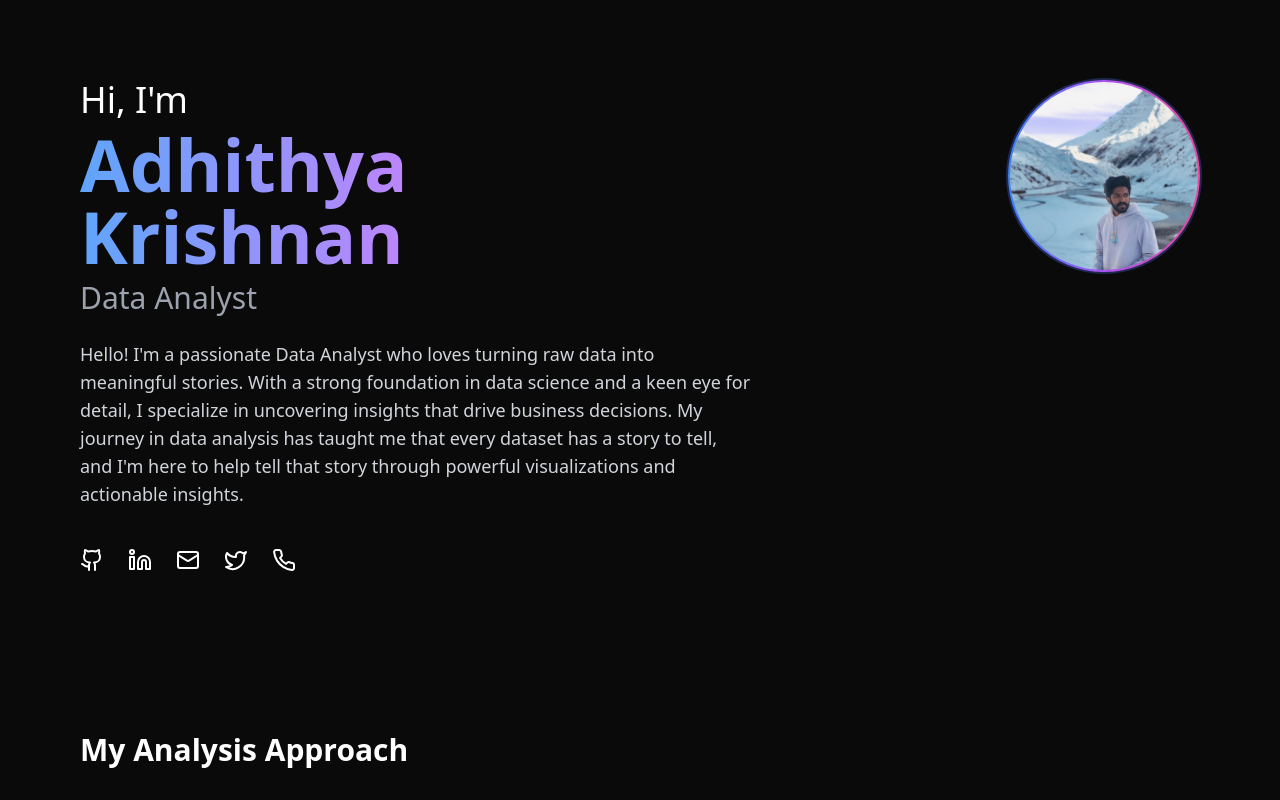
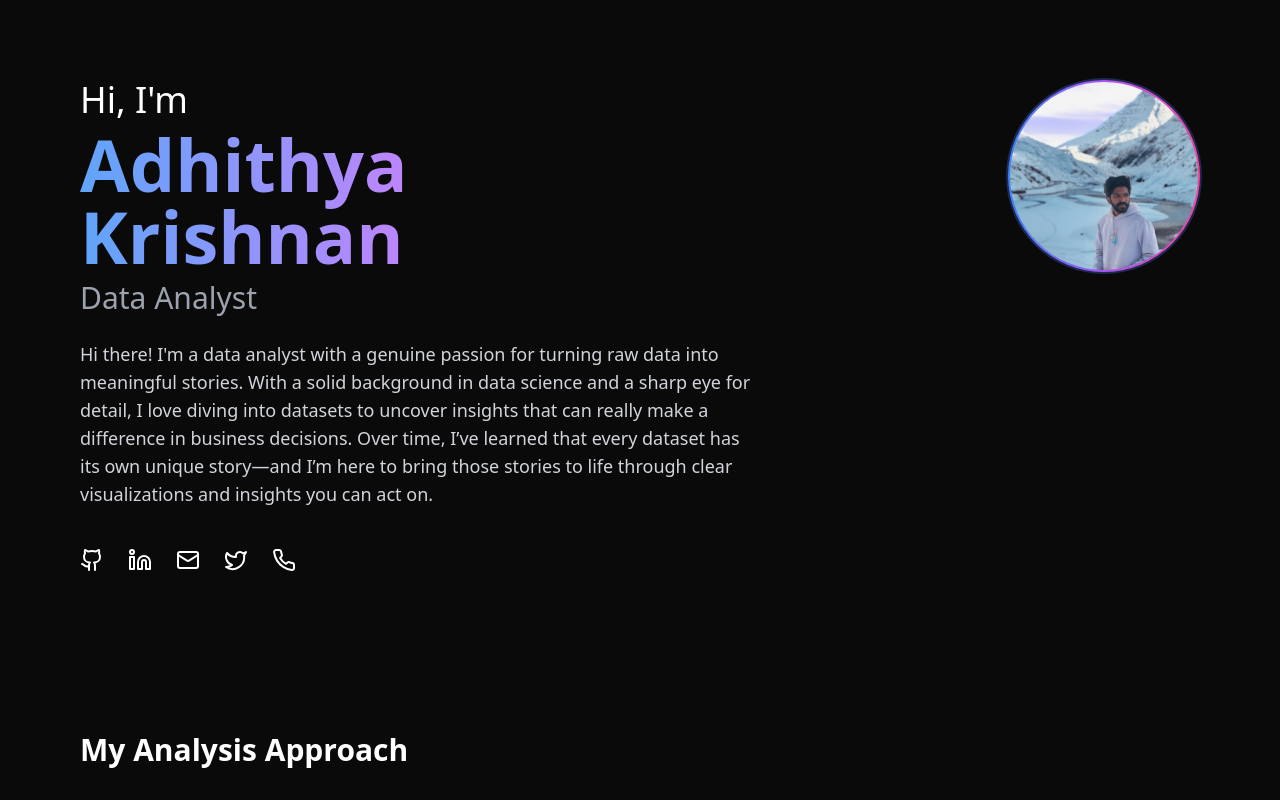
Before and after one commit to Adhithyakrishnan/My-Portfolio-Website, a React (Vite) app: page / in a window 1280 px wide. Shown: the top 800 px of the page. Built offline with nearby package versions, Linux system fonts and the light colour scheme.

Commit message:
Update App.tsx

```diff
--- a/src/App.tsx
+++ b/src/App.tsx
@@ -28,7 +28,7 @@ function App() {
               </h2>
             </div>
             <p className="text-lg text-gray-300">
-              Hello! I'm a passionate Data Analyst who loves turning raw data into meaningful stories. With a strong foundation in data science and a keen eye for detail, I specialize in uncovering insights that drive business decisions. My journey in data analysis has taught me that every dataset has a story to tell, and I'm here to help tell that story through powerful visualizations and actionable insights.
+              Hi there! I'm a data analyst with a genuine passion for turning raw data into meaningful stories. With a solid background in data science and a sharp eye for detail, I love diving into datasets to uncover insights that can really make a difference in business decisions. Over time, I’ve learned that every dataset has its own unique story—and I’m here to bring those stories to life through clear visualizations and insights you can act on.
             </p>
             <div className="flex space-x-6 pt-4">
               <a href="https://github.com/Adhithyakrishnan" className="hover:text-blue-400 transition-colors">
```
